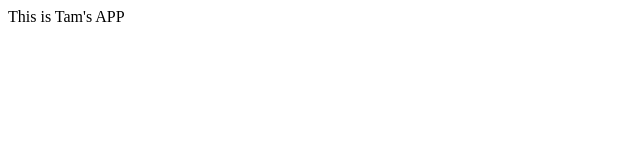
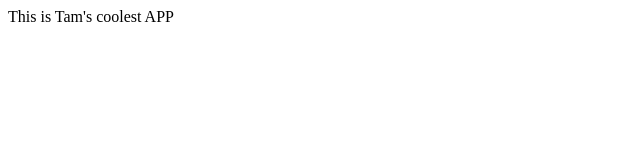
Before and after one commit to nathdanai34531/uclax_012020, a React (Create React App) app: page / in a window 1280 px wide. Shown: the top 160 px of the page, without its empty margins (0-640 px from the left). Built offline with nearby package versions, Linux system fonts and the light colour scheme.

Commit message:
I made another change

```diff
--- a/src/App/App.jsx
+++ b/src/App/App.jsx
@@ -3,7 +3,7 @@ import React from 'react';
 const App = () => {
 
     return (
-        <div>This is Tam's APP</div>
+        <div>This is Tam's coolest APP</div>
     )
 }
 
```
